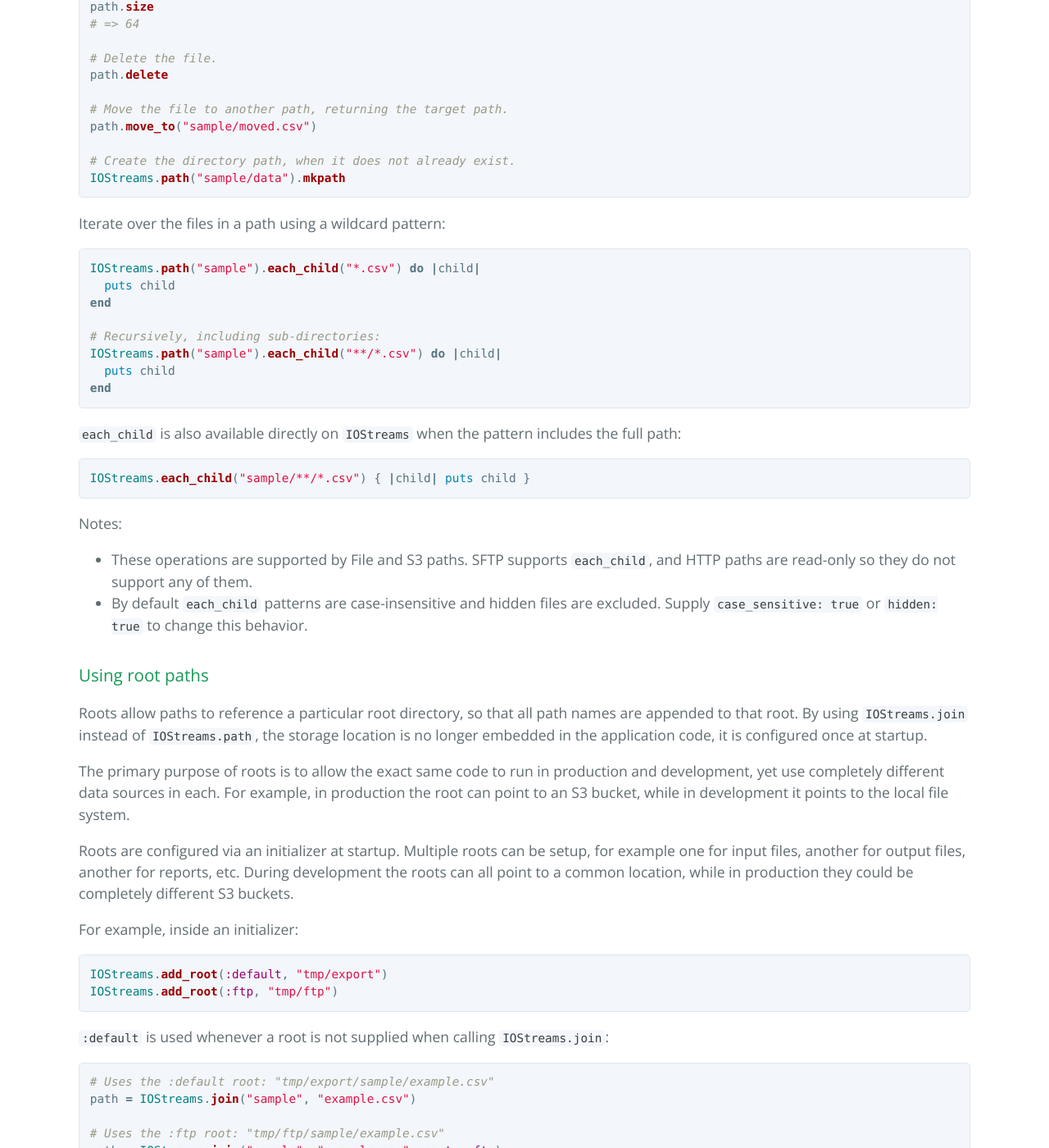
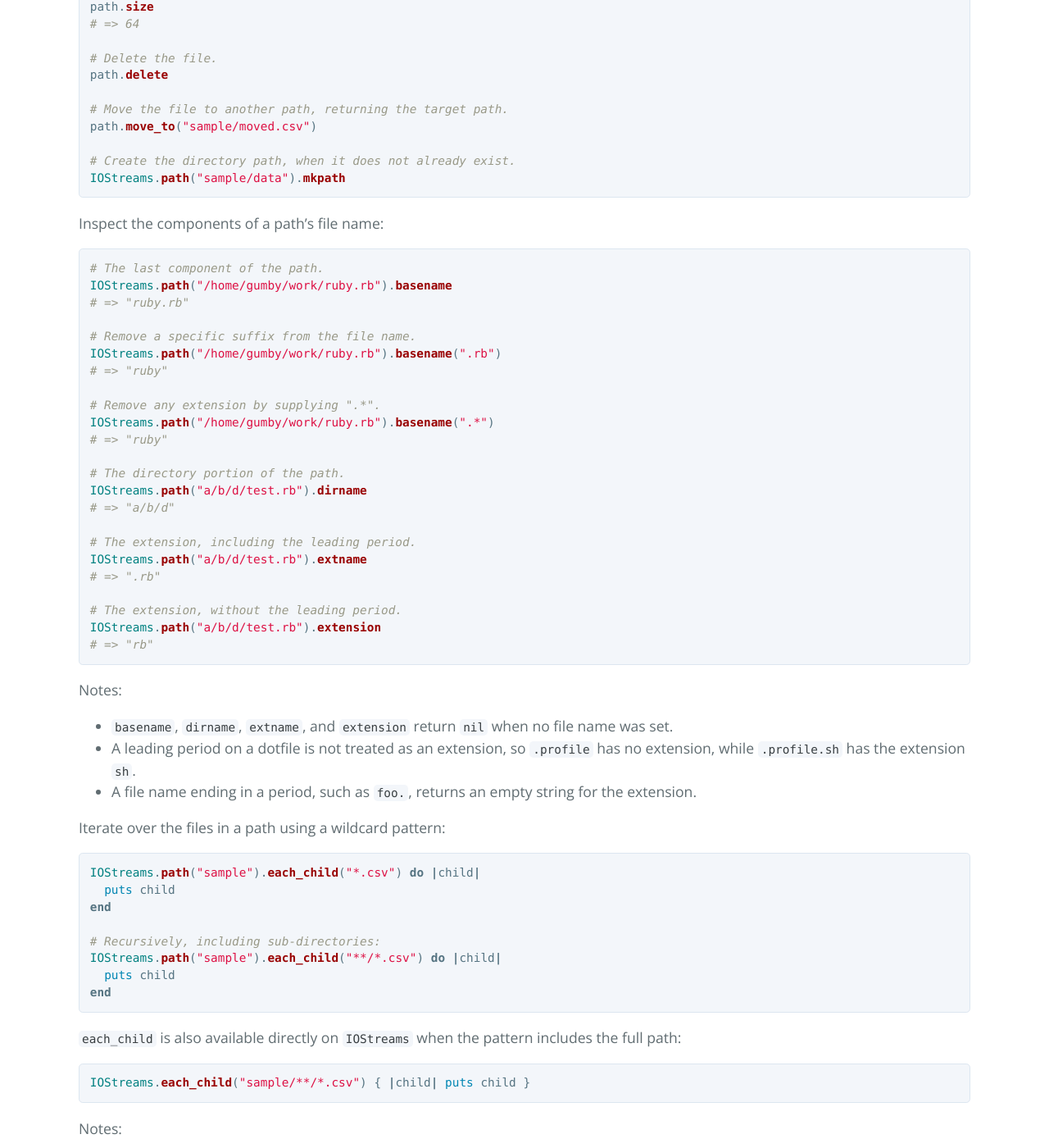
Before and after one commit to reidmorrison/iostreams, a Jekyll site: the page built from docs/path.md, in a window 1280 px wide and 1400 px high, scrolled down 7611 px. Shown: the whole window at 82% size. Built offline with Jekyll 4.4.1, drawn with Linux system fonts in a browser that asks for light colours; our own code applies the rules of GitHub Pages for plain Markdown files.

Commit message:
More documentation

```diff
--- a/docs/path.md
+++ b/docs/path.md
@@ -369,6 +369,40 @@ path.move_to("sample/moved.csv")
 IOStreams.path("sample/data").mkpath
 ~~~
 
+Inspect the components of a path's file name:
+
+~~~ruby
+# The last component of the path.
+IOStreams.path("/home/gumby/work/ruby.rb").basename
+# => "ruby.rb"
+
+# Remove a specific suffix from the file name.
+IOStreams.path("/home/gumby/work/ruby.rb").basename(".rb")
+# => "ruby"
+
+# Remove any extension by supplying ".*".
+IOStreams.path("/home/gumby/work/ruby.rb").basename(".*")
+# => "ruby"
+
+# The directory portion of the path.
+IOStreams.path("a/b/d/test.rb").dirname
+# => "a/b/d"
+
+# The extension, including the leading period.
+IOStreams.path("a/b/d/test.rb").extname
+# => ".rb"
+
+# The extension, without the leading period.
+IOStreams.path("a/b/d/test.rb").extension
+# => "rb"
+~~~
+
+Notes:
+* `basename`, `dirname`, `extname`, and `extension` return `nil` when no file name was set.
+* A leading period on a dotfile is not treated as an extension, so `.profile` has no extension,
+  while `.profile.sh` has the extension `sh`.
+* A file name ending in a period, such as `foo.`, returns an empty string for the extension.
+
 Iterate over the files in a path using a wildcard pattern:
 
 ~~~ruby
```
Also changed, not shown: docs/copy_files.md (+19 -0 lines), docs/streams.md (+12 -0 lines).
